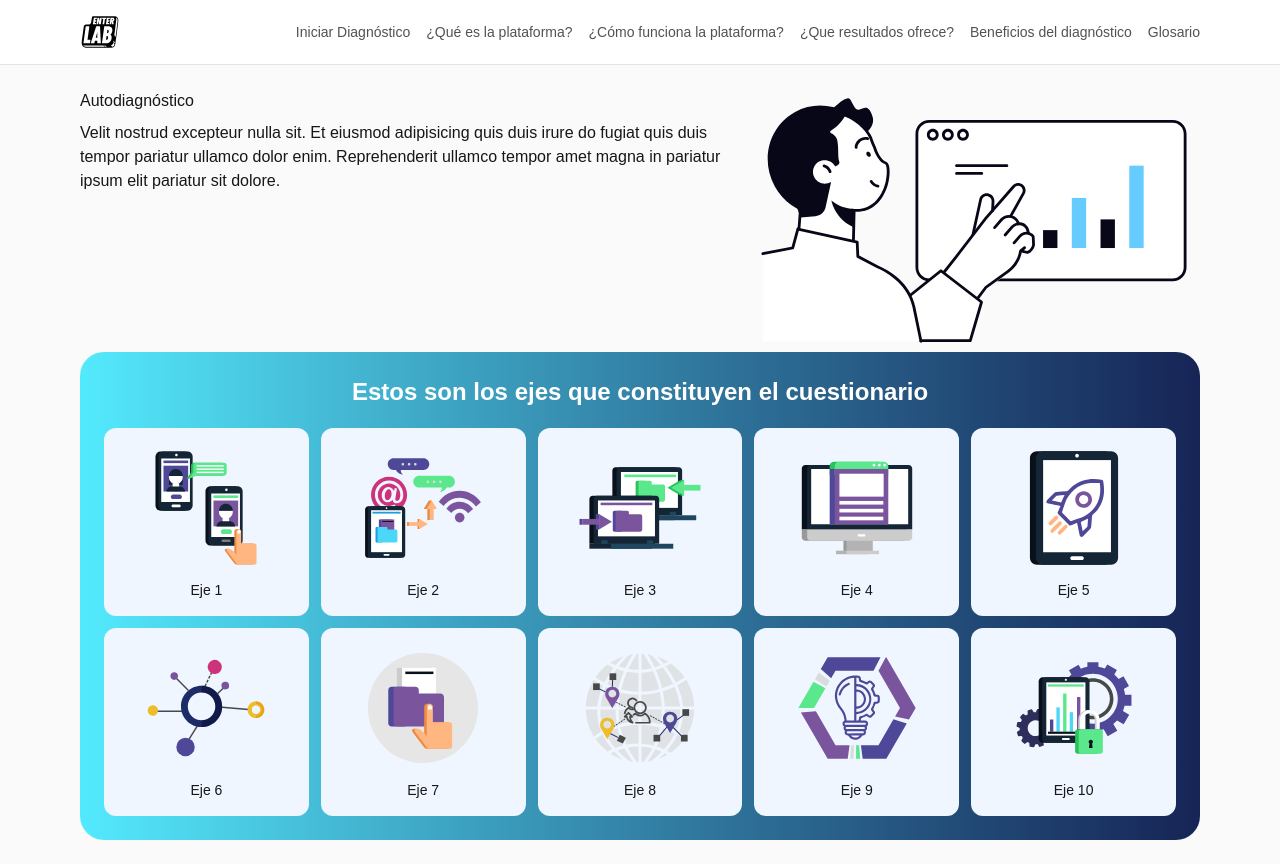
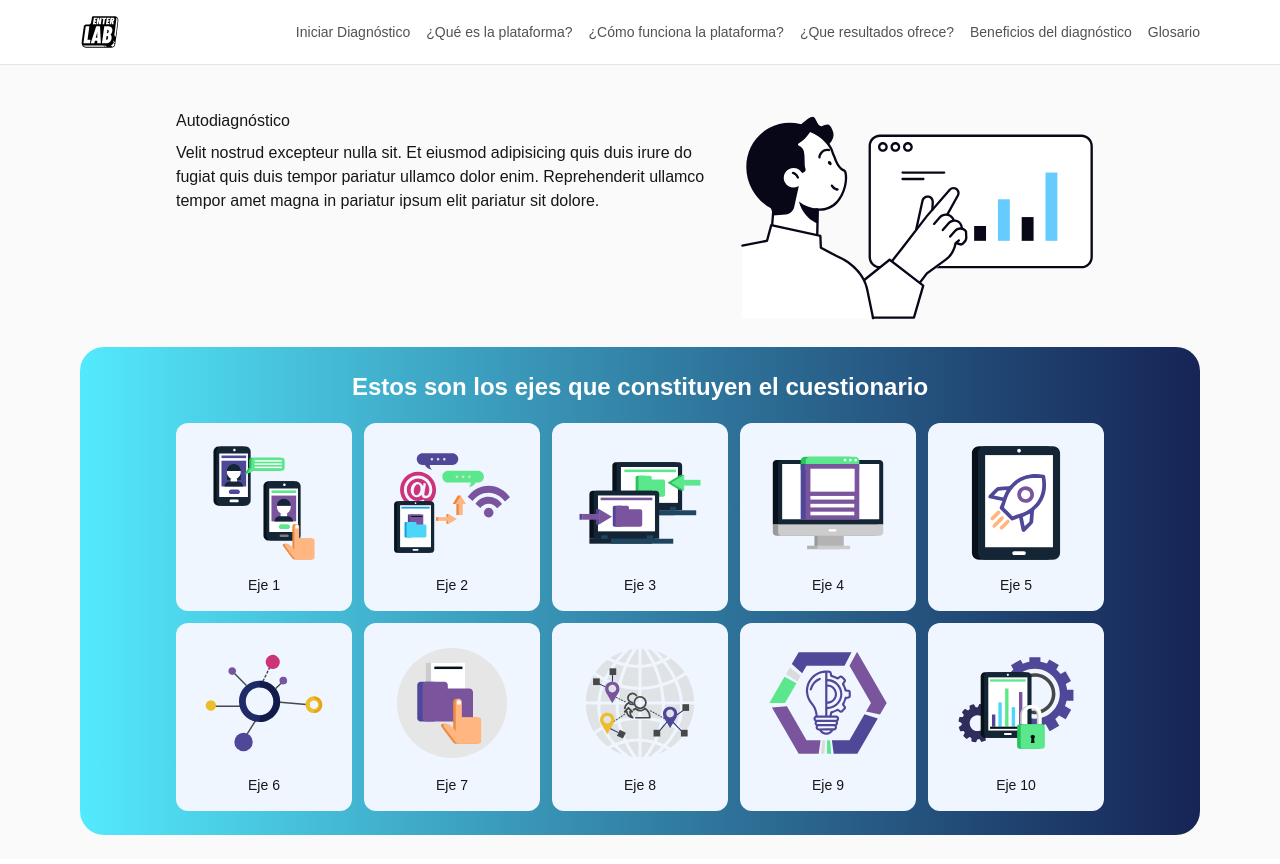
Before and after one commit to Enter-Lab-Org/diagnostico, a Next.js app: page /iniciar-diagnostico in a window 1280 px wide. Built offline with nearby package versions, Linux system fonts and the light colour scheme.

Commit message:
Update IniciarDiagnostico page layout with additional padding and margin for improved spacing

```diff
--- a/app/iniciar-diagnostico/page.tsx
+++ b/app/iniciar-diagnostico/page.tsx
@@ -46,7 +46,7 @@ const ejes = [
 
 export default function IniciarDiagnostico() {
   return <>
-    <div className="flex flex-row gap-4">
+    <div className="flex flex-row gap-4 my-5 px-24">
       <div className="flex flex-col gap-2">
         <h1>Autodiagnóstico</h1>
         <p>
@@ -57,7 +57,7 @@ export default function IniciarDiagnostico() {
         <img className="w-5xl" src="assets/mesa_de_trabajo_1.svg" alt="Autodiagnóstico" />
       </div>
     </div>
-    <div className="rounded-3xl bg-linear-to-r from-cyan-300 to-blue-950 p-6 flex flex-col gap-5 align-center justify-center">
+    <div className="rounded-3xl bg-linear-to-r from-cyan-300 to-blue-950 py-6 px-24 flex flex-col gap-5 align-center justify-center">
       <h1 className="text-white text-2xl font-bold text-center">Estos son los ejes que constituyen el cuestionario</h1>
       <div className="grid  grid-cols-5 gap-3">
         {ejes.map((ejes) => (
```
